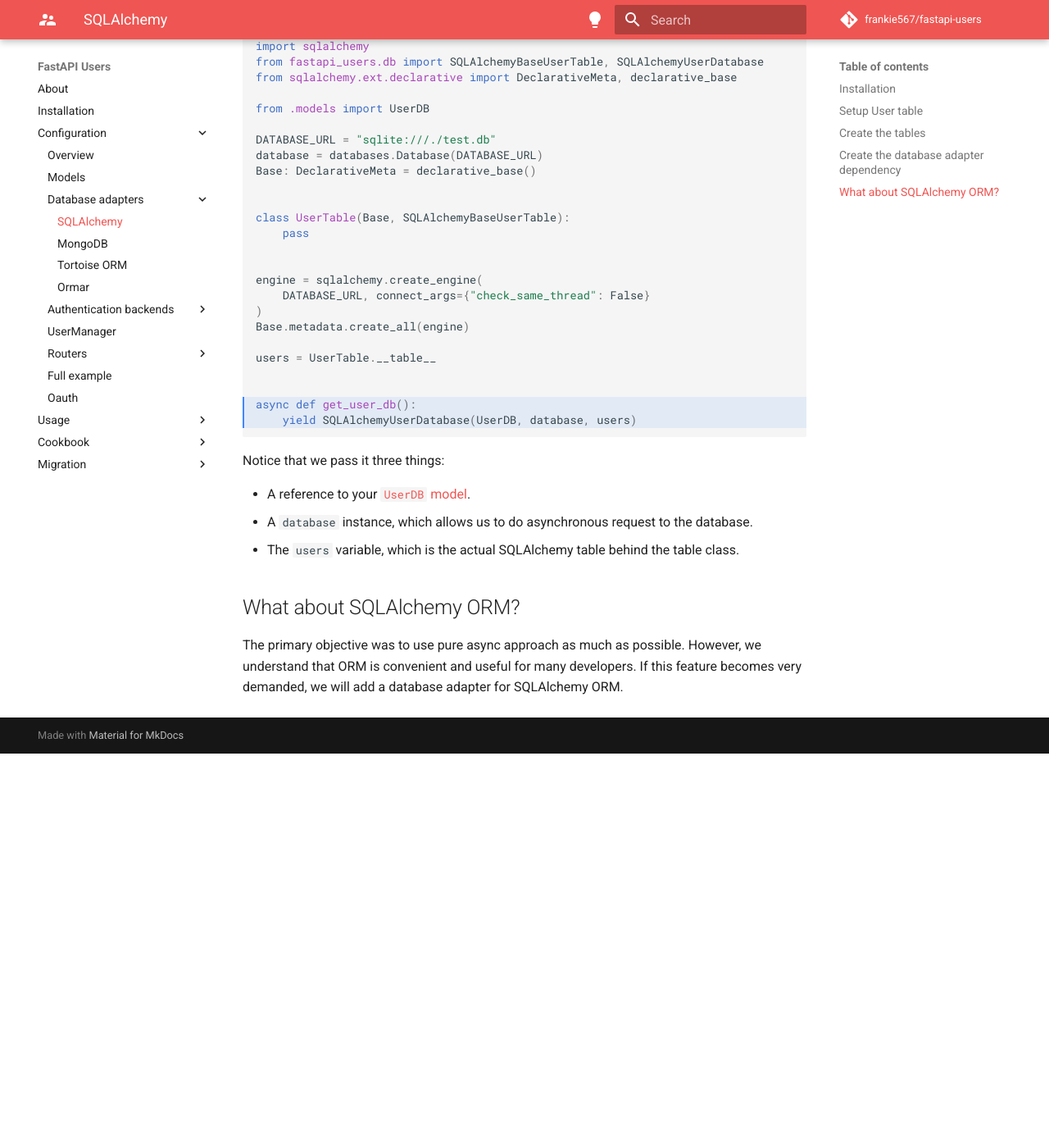
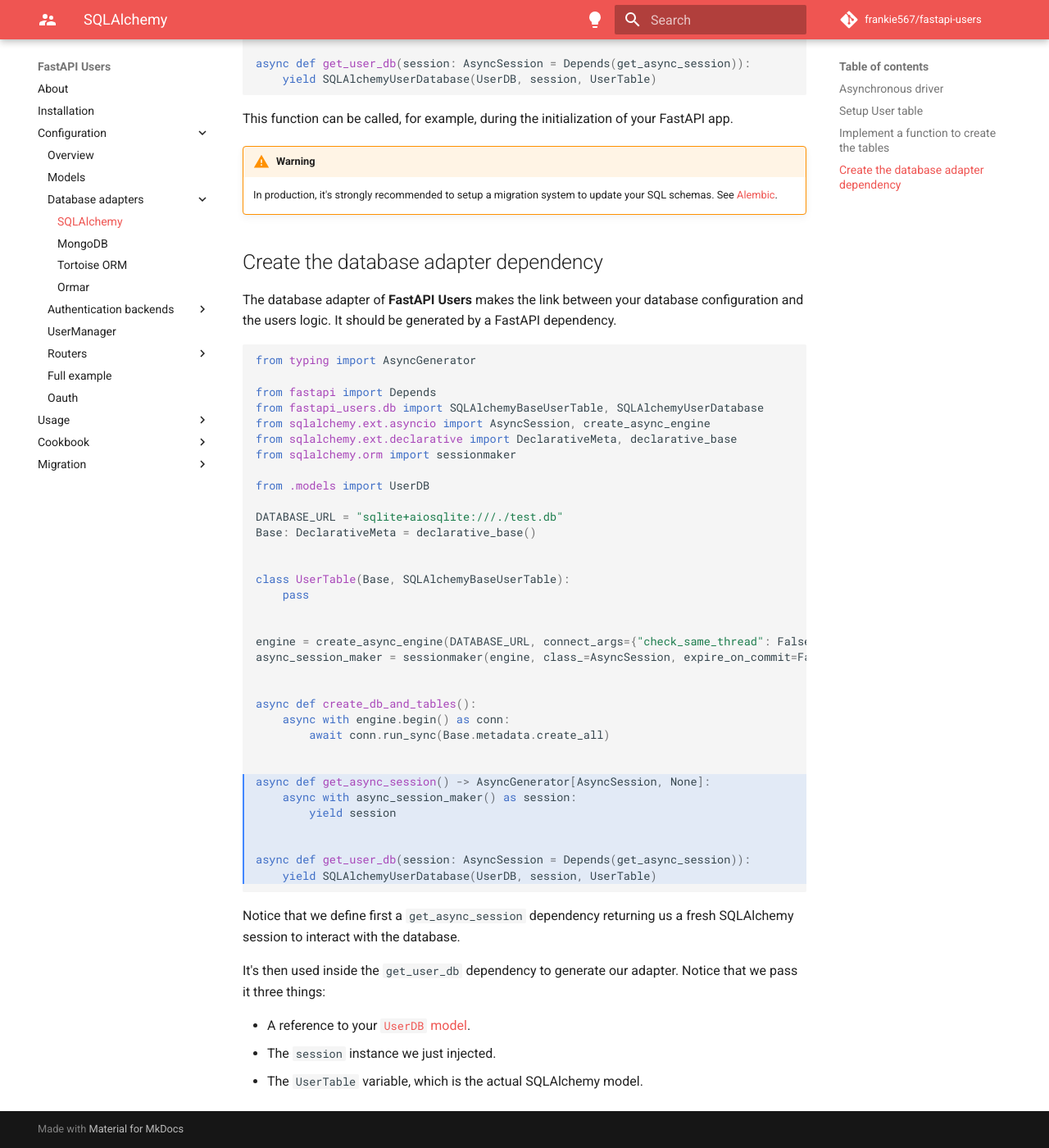
Before and after one commit to fastapi-users/fastapi-users, an MkDocs documentation site: the page built from docs/configuration/databases/sqlalchemy.md, in a window 1280 px wide and 1400 px high, scrolled down 2166 px. Shown: the whole window at 82% size. Built offline with MkDocs 1.6.1 and Material for MkDocs 9.7.7, drawn with Linux system fonts in a browser that asks for light colours; comment, search, counter and statistics services are not loaded; before the commit the page ends 3085 px from its top, so only the background shows below that; some of the changed text lies outside the part shown.

Commit message:
Update doc for SQLALchemy2 adapter

````diff
--- a/docs/configuration/databases/sqlalchemy.md
+++ b/docs/configuration/databases/sqlalchemy.md
@@ -1,22 +1,16 @@
 # SQLAlchemy
 
-**FastAPI Users** provides the necessary tools to work with SQL databases thanks to [SQLAlchemy Core](https://docs.sqlalchemy.org/en/13/core/) and [encode/databases](https://www.encode.io/databases/) package for full async support.
+**FastAPI Users** provides the necessary tools to work with SQL databases thanks to [SQLAlchemy ORM with asyncio](https://docs.sqlalchemy.org/en/14/orm/extensions/asyncio.html).
 
-## Installation
+!!! warning
+    The previous adapter using `encode/databases` is now deprecated but can still be installed using `fastapi-users[sqlalchemy]`.
 
-Install the database driver that corresponds to your DBMS:
+## Asynchronous driver
 
-```sh
-pip install 'databases[postgresql]'
-```
+To work with your DBMS, you'll need to install the corresponding asyncio driver. The common choices are:
 
-```sh
-pip install 'databases[mysql]'
-```
-
-```sh
-pip install 'databases[sqlite]'
-```
+* For PostgreSQL: `pip install asyncpg`
+* For SQLite: `pip install aiosqlite`
 
 For the sake of this tutorial from now on, we'll use a simple SQLite databse.
 
@@ -24,19 +18,21 @@
 
 Let's declare our SQLAlchemy `User` table.
 
-```py hl_lines="13 14"
+```py hl_lines="15 16"
 --8<-- "docs/src/db_sqlalchemy.py"
 ```
 
 As you can see, **FastAPI Users** provides a mixin that will include base fields for our `User` table. You can of course add you own fields there to fit to your needs!
 
-## Create the tables
+## Implement a function to create the tables
 
-We'll now create an SQLAlchemy engine and ask it to create all the defined tables.
+We'll now create an utility function to create all the defined tables.
 
-```py hl_lines="17 18 19 20"
+```py hl_lines="23-25"
 --8<-- "docs/src/db_sqlalchemy.py"
 ```
+
+This function can be called, for example, during the initialization of your FastAPI app.
 
 !!! warning
     In production, it's strongly recommended to setup a migration system to update your SQL schemas. See [Alembic](https://alembic.sqlalchemy.org/en/latest/).
@@ -45,16 +41,14 @@
 
 The database adapter of **FastAPI Users** makes the link between your database configuration and the users logic. It should be generated by a FastAPI dependency.
 
-```py hl_lines="25 26"
+```py hl_lines="28-34"
 --8<-- "docs/src/db_sqlalchemy.py"
 ```
 
-Notice that we pass it three things:
+Notice that we define first a `get_async_session` dependency returning us a fresh SQLAlchemy session to interact with the database.
+
+It's then used inside the `get_user_db` dependency to generate our adapter. Notice that we pass it three things:
 
 * A reference to your [`UserDB` model](../models.md).
-* A `database` instance, which allows us to do asynchronous request to the database.
-* The `users` variable, which is the actual SQLAlchemy table behind the table class.
-
-## What about SQLAlchemy ORM?
-
-The primary objective was to use pure async approach as much as possible. However, we understand that ORM is convenient and useful for many developers. If this feature becomes very demanded, we will add a database adapter for SQLAlchemy ORM.
+* The `session` instance we just injected.
+* The `UserTable` variable, which is the actual SQLAlchemy model.
--- a/docs/installation.md
+++ b/docs/installation.md
@@ -5,7 +5,7 @@
 ## With SQLAlchemy support
 
 ```sh
-pip install 'fastapi-users[sqlalchemy]'
+pip install 'fastapi-users[sqlalchemy2]'
 ```
 
 ## With MongoDB support
--- a/docs/src/db_sqlalchemy.py
+++ b/docs/src/db_sqlalchemy.py
@@ -1,12 +1,14 @@
-import databases
-import sqlalchemy
+from typing import AsyncGenerator
+
+from fastapi import Depends
 from fastapi_users.db import SQLAlchemyBaseUserTable, SQLAlchemyUserDatabase
+from sqlalchemy.ext.asyncio import AsyncSession, create_async_engine
 from sqlalchemy.ext.declarative import DeclarativeMeta, declarative_base
+from sqlalchemy.orm import sessionmaker
 
 from .models import UserDB
 
-DATABASE_URL = "sqlite:///./test.db"
-database = databases.Database(DATABASE_URL)
+DATABASE_URL = "sqlite+aiosqlite:///./test.db"
 Base: DeclarativeMeta = declarative_base()
 
 
@@ -14,13 +16,19 @@
     pass
 
 
-engine = sqlalchemy.create_engine(
-    DATABASE_URL, connect_args={"check_same_thread": False}
-)
-Base.metadata.create_all(engine)
-
-users = UserTable.__table__
+engine = create_async_engine(DATABASE_URL, connect_args={"check_same_thread": False})
+async_session_maker = sessionmaker(engine, class_=AsyncSession, expire_on_commit=False)
 
 
-async def get_user_db():
-    yield SQLAlchemyUserDatabase(UserDB, database, users)
+async def create_db_and_tables():
+    async with engine.begin() as conn:
+        await conn.run_sync(Base.metadata.create_all)
+
+
+async def get_async_session() -> AsyncGenerator[AsyncSession, None]:
+    async with async_session_maker() as session:
+        yield session
+
+
+async def get_user_db(session: AsyncSession = Depends(get_async_session)):
+    yield SQLAlchemyUserDatabase(UserDB, session, UserTable)
--- a/pyproject.toml
+++ b/pyproject.toml
@@ -34,7 +34,10 @@
 
 [tool.flit.metadata.requires-extra]
 sqlalchemy = [
-    "fastapi-users-db-sqlalchemy >=1.1.0",
+    "fastapi-users-db-sqlalchemy >=1.1.0,<2.0.0",
+]
+sqlalchemy2 = [
+    "fastapi-users-db-sqlalchemy >=2.0.0",
 ]
 mongodb = [
     "fastapi-users-db-mongodb >=1.1.0",
````
Also changed, not shown: docs/configuration/authentication/strategies/database.md (+1 -1 lines), docs/configuration/oauth.md (+7 -5 lines), docs/src/db_sqlalchemy_access_tokens.py (+22 -15 lines), docs/src/db_sqlalchemy_oauth.py (+22 -15 lines), 2 other files.
